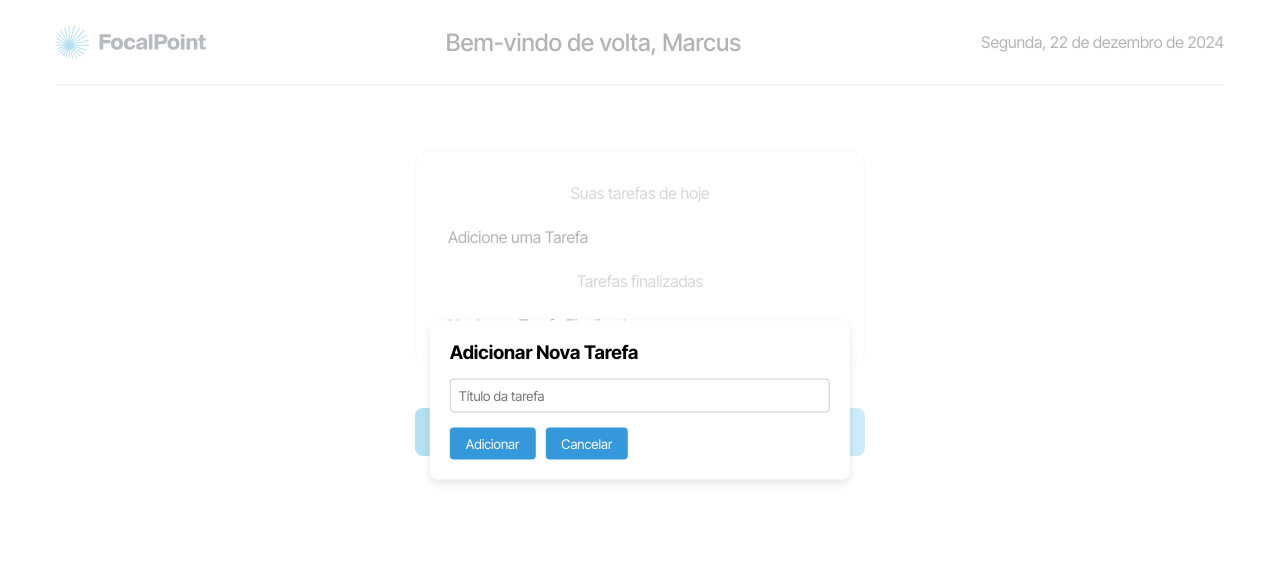
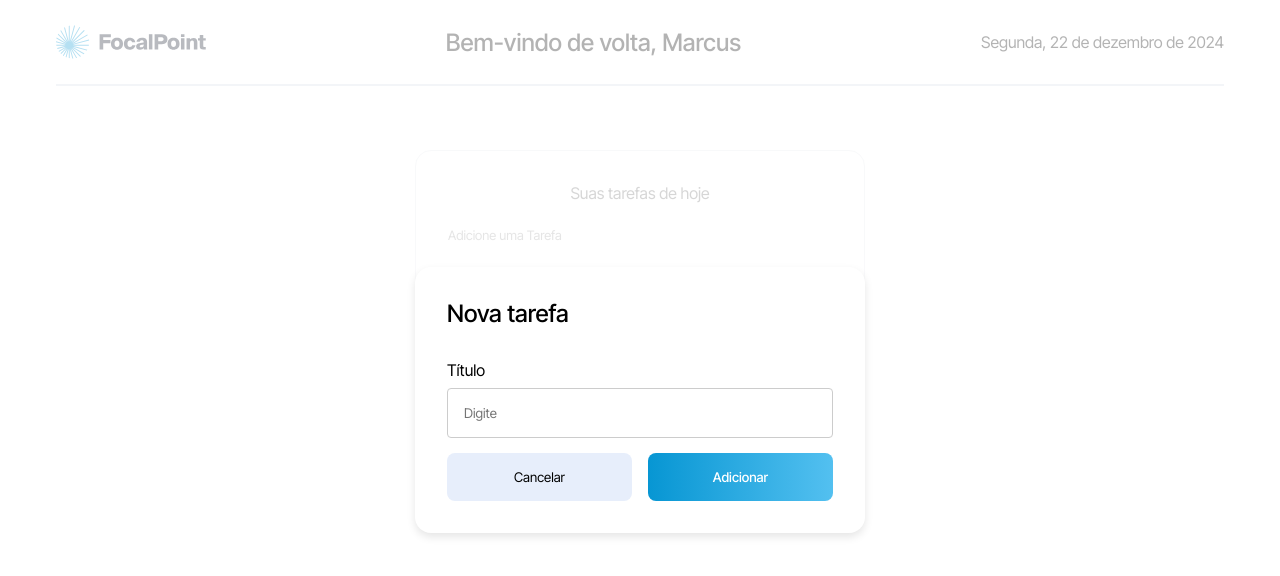
Before and after one commit to oisouguilherme/focalPoint-legaplan, a Next.js app: page / in a window 1280 px wide. Both pictures are taken after a click on the button "Adicionar nova tarefa". Shown: the top 576 px of the page. Built offline with nearby package versions, Linux system fonts and the light colour scheme.

Commit message:
fix: ajustes de layout e estrutura

```diff
--- a/src/components/ListTarefa/ListTarefa.module.css
+++ b/src/components/ListTarefa/ListTarefa.module.css
@@ -52,6 +52,7 @@
 
 .button {
   margin: 0 auto;
+  cursor: pointer;
   max-width: 450px;
   width: 80%;
   padding: 16px 0;
@@ -65,3 +66,15 @@
     rgba(83, 192, 240, 1)
   );
 }
+.button:hover {
+  background: linear-gradient(
+    to right,
+    rgba(7, 150, 211, 0.9),
+    rgba(83, 192, 240, 0.9)
+  );
+}
+
+.main p {
+  font-size: small;
+  color: darkgrey;
+}
--- a/src/components/Modals/AddModal.module.css
+++ b/src/components/Modals/AddModal.module.css
@@ -1,49 +1,86 @@
-/* ListTarefa.module.css */
-
 .overlay {
   position: fixed;
   top: 0;
   left: 0;
   width: 100%;
   height: 100%;
-  background-color: rgba(255, 255, 255, 0.7); /* Cor branca meio transparente */
-  z-index: 999; /* Z-index menor que o modal para que o overlay fique por trás do modal */
+  background-color: rgba(255, 255, 255, 0.7);
+  z-index: 999;
 }
 
 .modal {
   position: fixed;
   top: 50%;
   left: 50%;
+  max-width: 450px;
+  width: 100%;
   transform: translate(-50%, -50%);
   background-color: #fff;
-  padding: 20px;
-  border-radius: 8px;
+  padding: 32px;
+  border-radius: 16px;
   box-shadow: 0 4px 8px rgba(0, 0, 0, 0.1);
   z-index: 1000;
 }
 
 .modal h3 {
-  margin-bottom: 15px;
+  margin-bottom: 32px;
+  font-size: 24px;
+  font-weight: 500;
+}
+
+.modal label {
+  display: flex;
+  flex-direction: column;
+  gap: 8px;
 }
 
 .modal input {
   width: 100%;
-  padding: 8px;
+  padding: 16px;
   margin-bottom: 15px;
   box-sizing: border-box;
   border: 1px solid #ccc;
   border-radius: 4px;
 }
 
-.modal button {
-  background-color: #3498db;
-  color: #fff;
-  padding: 8px 16px;
+.buttons {
+  display: flex;
+  justify-content: space-between;
+  gap: 16px;
+}
+
+.buttons button {
+  width: 100%;
+  padding: 16px 0;
+
   border: none;
-  border-radius: 4px;
+  border-radius: 8px;
   cursor: pointer;
 }
 
-.modal button + button {
-  margin-left: 10px;
+.buttons button:nth-child(1) {
+  font-weight: 400;
+  background: rgba(231, 238, 251, 1);
+  transition: background-color 0.3s ease;
 }
+.buttons button:nth-child(1):hover {
+  background: rgba(231, 238, 251, 0.8);
+}
+
+.buttons button:nth-child(2) {
+  font-weight: 500;
+  color: #fff;
+  background: linear-gradient(
+    to right,
+    rgba(7, 150, 211, 1),
+    rgba(83, 192, 240, 1)
+  );
+  transition: background-color 0.3s ease;
+}
+.buttons button:nth-child(2):hover {
+  background: linear-gradient(
+    to right,
+    rgba(7, 150, 211, 0.9),
+    rgba(83, 192, 240, 0.9)
+  );
+}
--- a/src/components/Modals/AddModal.tsx
+++ b/src/components/Modals/AddModal.tsx
@@ -14,17 +14,22 @@ export function AddModal({ togleModal, setTasks, tasks }: any) {
   };
 
   return (
-    <div className={styles.overlay} onClick={() => togleModal(false)}>
+    <div className={styles.overlay}>
       <div className={styles.modal}>
-        <h3>Adicionar Nova Tarefa</h3>
+        <h3>Nova tarefa</h3>
+        <label>
+          <span>Título</span>
           <input
             type="text"
-          placeholder="Título da tarefa"
+            placeholder="Digite"
             value={newTaskTitle}
             onChange={(e) => setNewTaskTitle(e.target.value)}
           />
+        </label>
+        <div className={styles.buttons}>
+          <button onClick={() => togleModal(false)}>Cancelar</button>
           <button onClick={handleAddTask}>Adicionar</button>
-        <button onClick={() => togleModal(false)}>Cancelar</button>
+        </div>
       </div>
     </div>
   );
```
Lines whose indentation alone changed are shown as unchanged.
